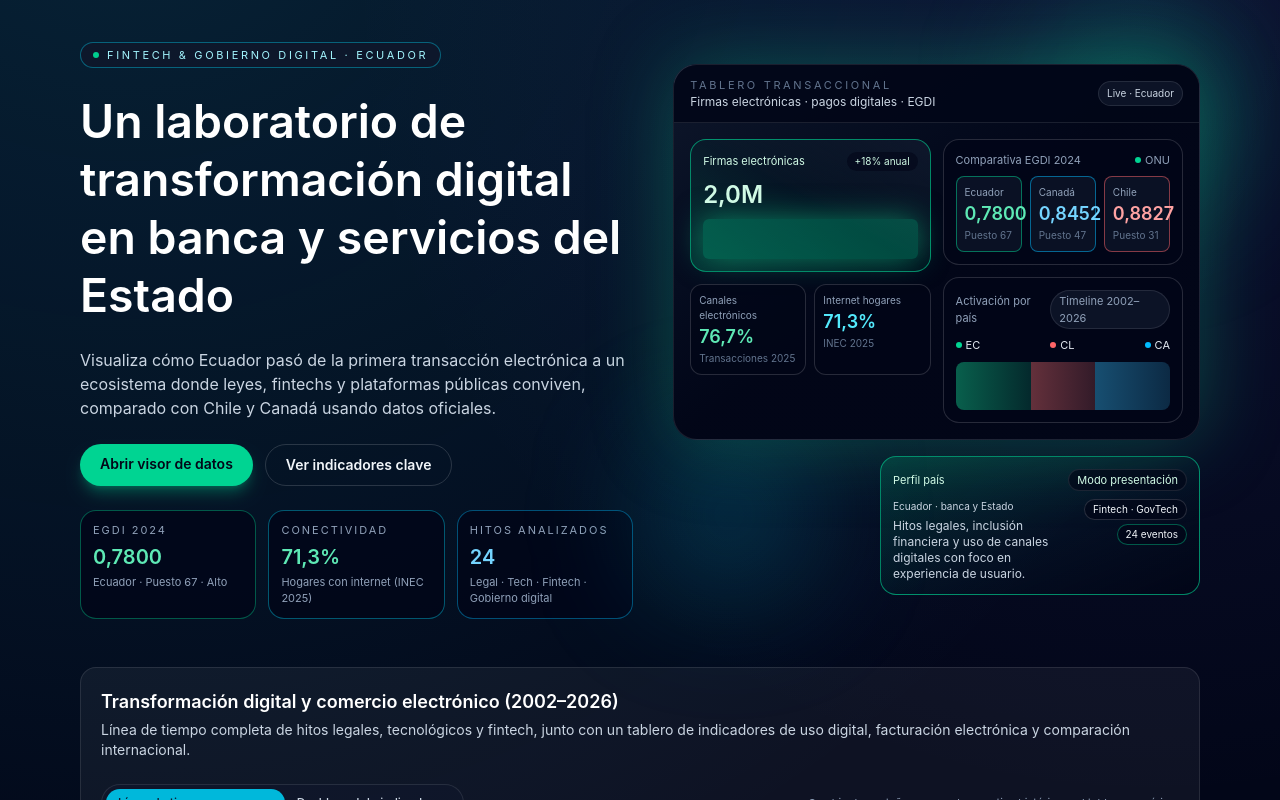
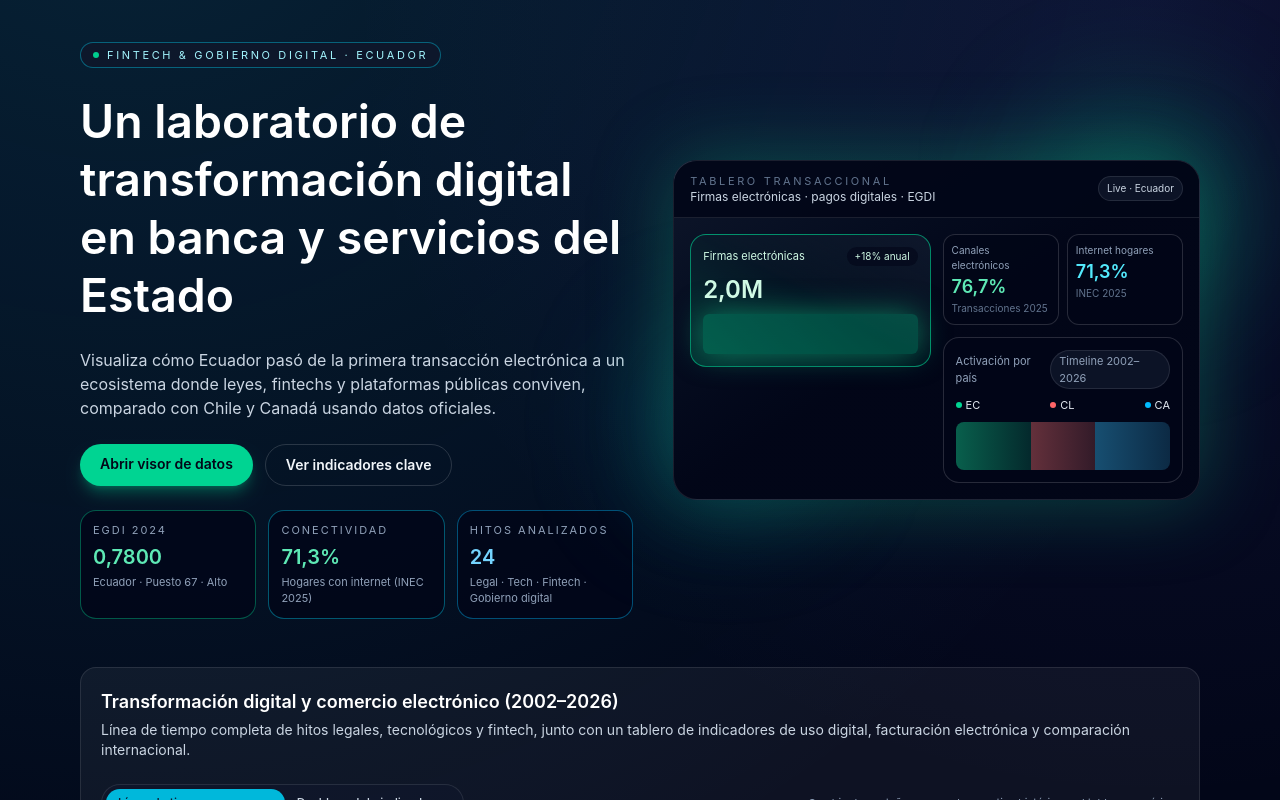
Before and after one commit to EddyFight39/Pagina-Web-Digitalizacion, a React (Vite) app: page / in a window 1280 px wide. Shown: the top 800 px of the page. Built offline with nearby package versions, Linux system fonts and the light colour scheme.

Commit message:
chore: update UI text and reorder Tailwind classes for consistency
- Change "GRUPO 4" to "Paralelo 2" in the header
- Reorder Tailwind utility classes to follow a more consistent pattern
- Remove the "Comparativa EGDI 2024" and "Perfil país" dashboard sections

```diff
--- a/src/App.jsx
+++ b/src/App.jsx
@@ -3095,7 +3095,7 @@ function App() {
                     />
                   </div>
                   <div className="flex gap-3 items-center">
-                    <h1 className="text-base font-semibold tracking-wide">GRUPO 4</h1>
+                    <h1 className="text-base font-semibold tracking-wide">Paralelo 2</h1>
                     <p className="text-xs text-slate-400">Universidad Central del Ecuador</p>
                   </div>
                 </Link>
--- a/src/components/Home.jsx
+++ b/src/components/Home.jsx
@@ -982,11 +982,11 @@ export function Home() {
             </div>
           </div>
           <div className="relative">
-            <div className="absolute -top-12 -right-8 w-48 h-48 rounded-full blur-3xl bg-emerald-400/30" />
+            <div className="absolute -right-8 -top-12 w-48 h-48 rounded-full blur-3xl bg-emerald-400/30" />
             <div className="absolute bottom-0 -left-6 w-40 h-40 rounded-full blur-3xl bg-cyan-500/25" />
-            <div className="relative flex flex-col gap-4">
+            <div className="flex relative flex-col gap-4">
               <div className="overflow-hidden rounded-3xl border bg-gradient-to-br from-slate-900 via-slate-950 to-slate-950 border-white/10 shadow-[0_0_80px_rgba(16,185,129,0.35)]">
-                <div className="flex items-center justify-between px-4 py-3 border-b border-white/10 bg-slate-950/90">
+                <div className="flex justify-between items-center px-4 py-3 border-b border-white/10 bg-slate-950/90">
                   <div>
                     <div className="text-[11px] uppercase tracking-[0.24em] text-slate-500">
                       Tablero transaccional
@@ -999,7 +999,7 @@ export function Home() {
                 </div>
                 <div className="grid gap-3 p-4 md:grid-cols-2">
                   <div className="space-y-3">
-                    <div className="p-3 rounded-2xl bg-gradient-to-tr from-emerald-500/20 via-emerald-500/5 to-slate-900 border border-emerald-400/60">
+                    <div className="p-3 bg-gradient-to-tr rounded-2xl border from-emerald-500/20 via-emerald-500/5 to-slate-900 border-emerald-400/60">
                       <div className="flex items-center justify-between text-[11px] text-emerald-100">
                         <span>Firmas electrónicas</span>
                         <span className="px-2 py-0.5 rounded-full bg-slate-950/60 text-[10px]">
@@ -1011,6 +1011,8 @@ export function Home() {
                       </div>
                       <div className="mt-2 h-10 w-full rounded-md bg-emerald-400/30 shadow-[0_0_30px_rgba(16,185,129,0.6)]" />
                     </div>
+                  </div>
+                  <div className="space-y-3">
                     <div className="grid grid-cols-2 gap-2 text-[11px] text-slate-200">
                       <div className="p-2 rounded-xl border bg-slate-950/70 border-white/15">
                         <div className="text-[10px] text-slate-400">Canales electrónicos</div>
@@ -1023,34 +1025,6 @@ export function Home() {
                         <div className="text-[10px] text-slate-500">INEC 2025</div>
                       </div>
                     </div>
-                  </div>
-                  <div className="space-y-3">
-                    <div className="p-3 rounded-2xl border bg-slate-950/80 border-white/15">
-                      <div className="flex items-center justify-between text-[11px] text-slate-400">
-                        <span>Comparativa EGDI 2024</span>
-                        <span className="inline-flex items-center gap-1">
-                          <span className="w-1.5 h-1.5 rounded-full bg-emerald-400" />
-                          ONU
-                        </span>
-                      </div>
-                      <div className="mt-2 grid grid-cols-3 gap-2 text-[10px] text-slate-200">
-                        <div className="rounded-lg bg-slate-900/70 border border-emerald-400/50 p-2">
-                          <div className="text-[10px] text-slate-400">Ecuador</div>
-                          <div className="text-lg font-semibold text-emerald-300">0,7800</div>
-                          <div className="text-[10px] text-slate-500">Puesto 67</div>
-                        </div>
-                        <div className="rounded-lg bg-slate-900/70 border border-sky-400/50 p-2">
-                          <div className="text-[10px] text-slate-400">Canadá</div>
-                          <div className="text-lg font-semibold text-sky-300">0,8452</div>
-                          <div className="text-[10px] text-slate-500">Puesto 47</div>
-                        </div>
-                        <div className="rounded-lg bg-slate-900/70 border border-red-400/50 p-2">
-                          <div className="text-[10px] text-slate-400">Chile</div>
-                          <div className="text-lg font-semibold text-red-300">0,8827</div>
-                          <div className="text-[10px] text-slate-500">Puesto 31</div>
-                        </div>
-                      </div>
-                    </div>
                     <div className="p-3 rounded-2xl border bg-slate-950/80 border-white/15">
                       <div className="flex items-center justify-between text-[11px] text-slate-400 mb-2">
                         <span>Activación por país</span>
@@ -1059,46 +1033,21 @@ export function Home() {
                         </span>
                       </div>
                       <div className="flex items-center justify-between text-[11px] text-slate-200">
-                        <span className="inline-flex items-center gap-1">
+                        <span className="inline-flex gap-1 items-center">
                           <span className="w-1.5 h-1.5 rounded-full bg-emerald-400" />
                           EC
                         </span>
-                        <span className="inline-flex items-center gap-1">
+                        <span className="inline-flex gap-1 items-center">
                           <span className="w-1.5 h-1.5 rounded-full bg-red-400" />
                           CL
                         </span>
-                        <span className="inline-flex items-center gap-1">
+                        <span className="inline-flex gap-1 items-center">
                           <span className="w-1.5 h-1.5 rounded-full bg-sky-400" />
                           CA
                         </span>
                       </div>
                       <div className="mt-2 h-12 w-full rounded-lg bg-[linear-gradient(to_right,rgba(16,185,129,0.5)_0%,rgba(16,185,129,0.2)_35%,rgba(248,113,113,0.4)_35%,rgba(248,113,113,0.2)_65%,rgba(56,189,248,0.4)_65%,rgba(56,189,248,0.2)_100%)]" />
                     </div>
-                  </div>
-                </div>
-              </div>
-              <div className="self-end w-full max-w-xs p-3 rounded-2xl border bg-gradient-to-br from-emerald-500/20 via-emerald-500/5 to-slate-950 border-emerald-400/60">
-                <div className="flex items-center justify-between text-[11px] text-emerald-100">
-                  <span>Perfil país</span>
-                  <span className="px-2 py-0.5 rounded-full bg-slate-950/70 border border-white/10">
-                    Modo presentación
-                  </span>
-                </div>
-                <div className="mt-2 grid grid-cols-[1.2fr_1fr] gap-2 text-[10px] text-slate-100">
-                  <div>
-                    <div className="text-[10px] text-slate-300">Ecuador · banca y Estado</div>
-                    <div className="mt-1 text-xs text-slate-300">
-                      Hitos legales, inclusión financiera y uso de canales digitales con foco en
-                      experiencia de usuario.
-                    </div>
-                  </div>
-                  <div className="flex flex-col items-end gap-1 text-right">
-                    <span className="rounded-full bg-slate-950/70 border border-white/15 px-2 py-0.5">
-                      Fintech · GovTech
-                    </span>
-                    <span className="rounded-full bg-slate-950/70 border border-emerald-400/40 px-2 py-0.5">
-                      24 eventos
-                    </span>
                   </div>
                 </div>
               </div>
```
